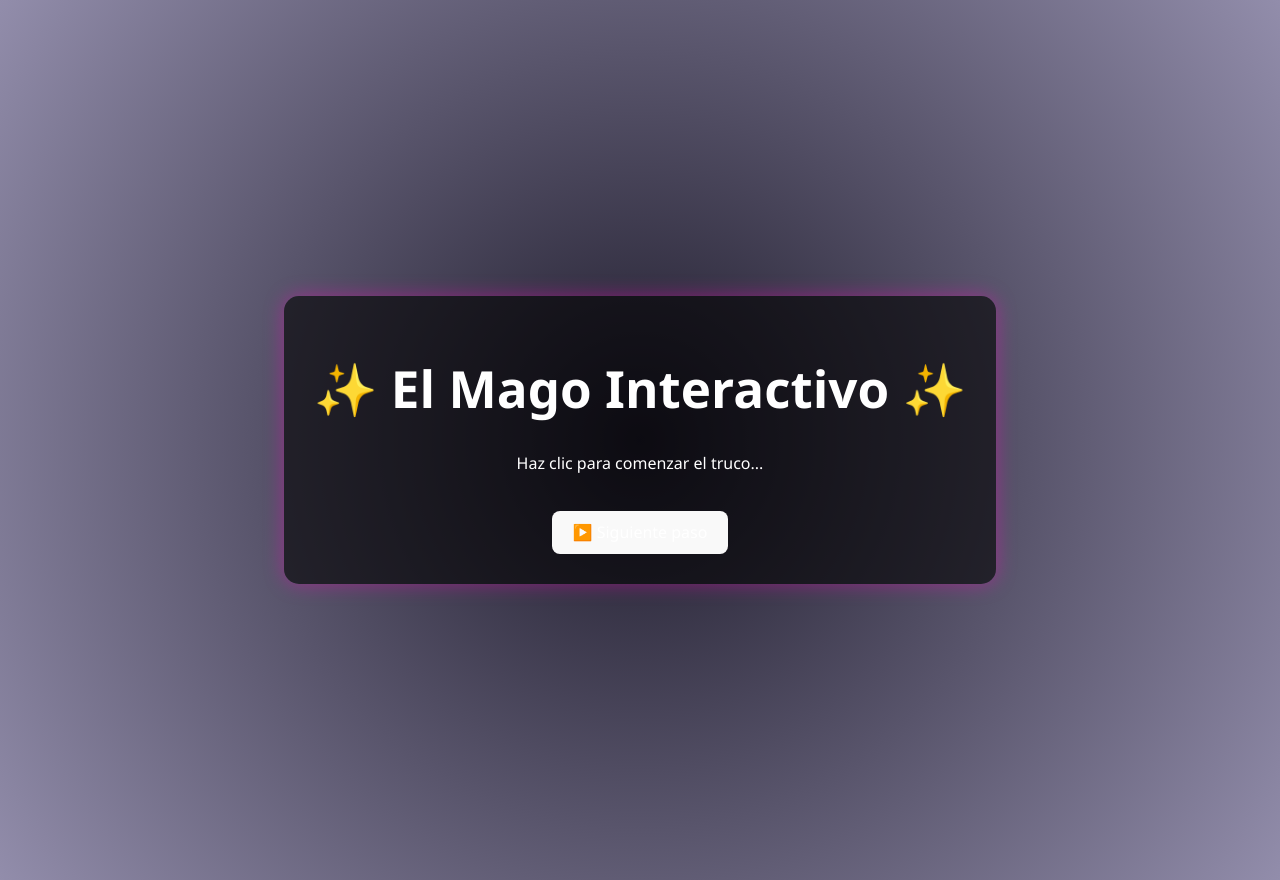
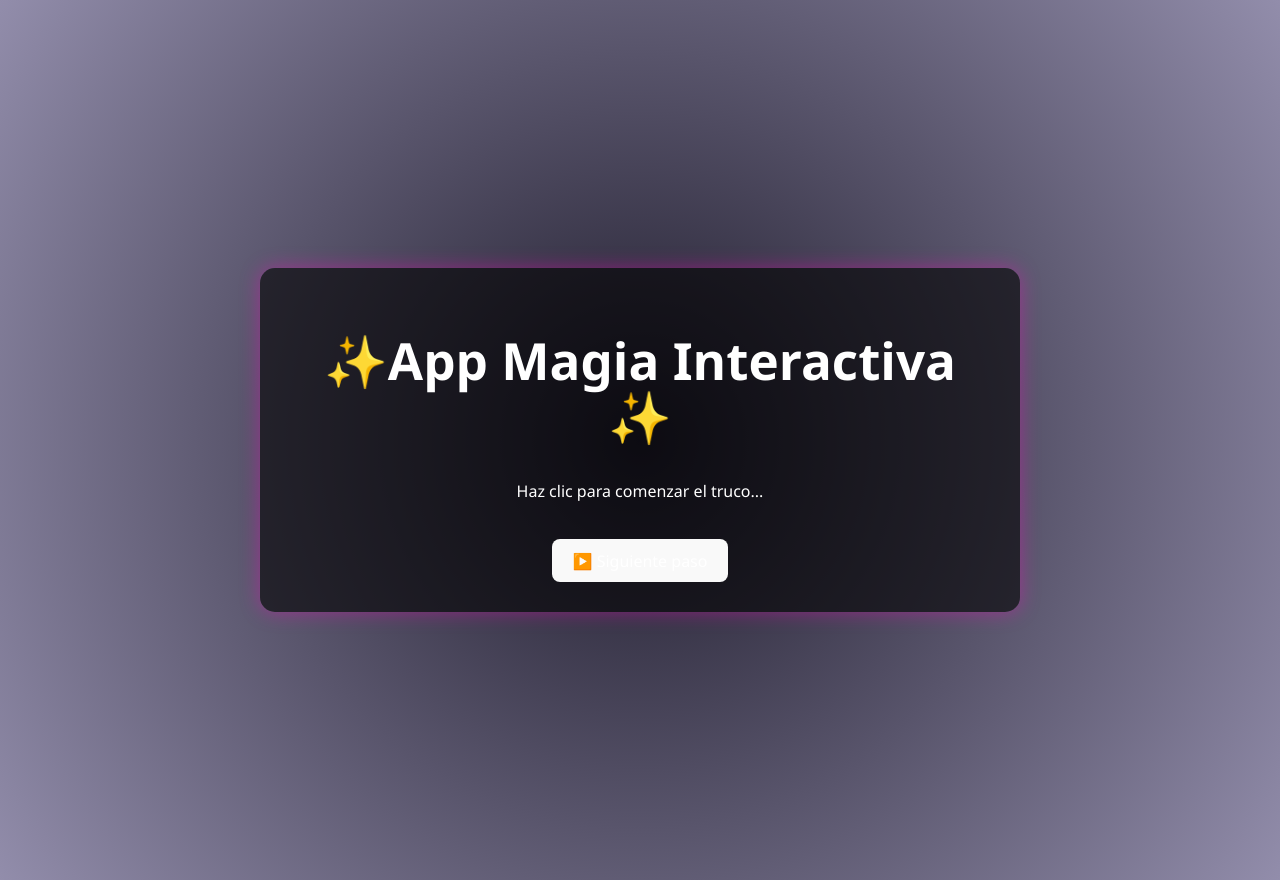
Before and after one commit to nicocamagic/AppCapacitor, a website built with Vite: page proyecto/index.html in a window 1280 px wide. Built offline with nearby package versions, Linux system fonts and the light colour scheme.

Commit message:
cambio realizado en el index

```diff
--- a/proyecto/index.html
+++ b/proyecto/index.html
@@ -74,7 +74,7 @@
 <body>
 
   <div class="carta">
-    <h1>✨ El Mago Interactivo ✨</h1>
+    <h1>✨App Magia Interactiva ✨</h1>
     <div id="instrucciones">
       <p id="paso">Haz clic para comenzar el truco...</p>
       <button onclick="siguientePaso()">▶️ Siguiente paso</button>
```
